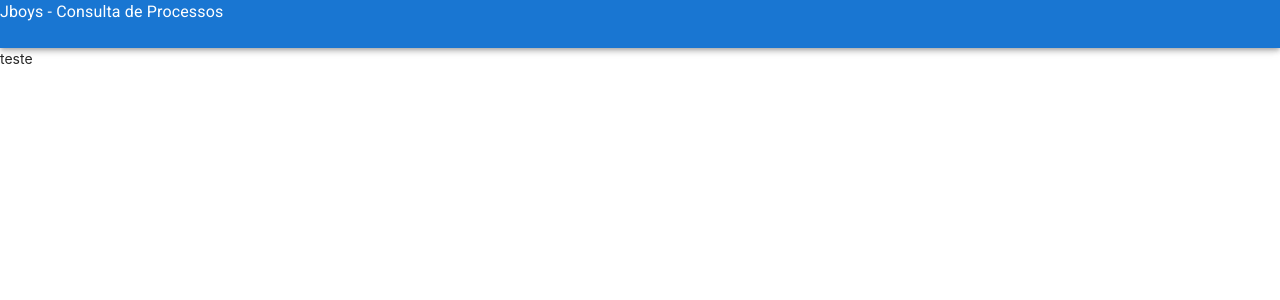
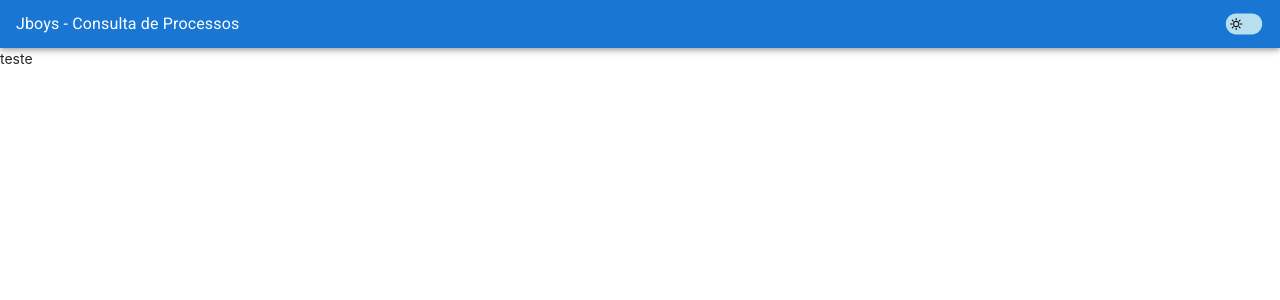
Before and after one commit to thaiscristinabertoldo/devinhouse-projeto-6, a React (Create React App) app in the folder Projetos/FrontEnd/front-projeto-6/: page / in a window 1280 px wide. Shown: the top 300 px of the page. Built offline with nearby package versions, Linux system fonts and the light colour scheme.

Commit message:
Creating the Dark Mode Button with Animation

```diff
--- a/Projetos/FrontEnd/front-projeto-6/package.json
+++ b/Projetos/FrontEnd/front-projeto-6/package.json
@@ -14,6 +14,7 @@
     "formik": "^2.2.9",
     "react": "^17.0.2",
     "react-dom": "^17.0.2",
+    "react-lottie": "^1.2.3",
     "react-router-dom": "^5.2.0",
     "react-scripts": "4.0.3",
     "web-vitals": "^1.0.1",
--- a/Projetos/FrontEnd/front-projeto-6/src/components/Header/Header.js
+++ b/Projetos/FrontEnd/front-projeto-6/src/components/Header/Header.js
@@ -1,11 +1,57 @@
+import { useState } from 'react';
 import { Typography } from '@material-ui/core';
-import { Spacing, StyledHeader } from './Header.styled';
+import Lottie from 'react-lottie';
+import animationData from './Animation.json';
+import {
+  StyledHeader,
+  Spacing,
+  AnimationButton,
+  AnimationGrid,
+} from './Header.styled';
 
 export function Header() {
+  const [animationDarkMode, setAnimationDarkMode] = useState({
+    isStopped: true,
+    isPaused: false,
+    direction: -1,
+  });
+  const defaultOptions = {
+    loop: false,
+    autoplay: false,
+    animationData: animationData,
+    rendererSettings: {
+      preserveAspectRatio: 'xMidYMid slice',
+    },
+  };
   return (
     <>
       <StyledHeader>
         <Typography>Jboys - Consulta de Processos</Typography>
+        <AnimationButton
+          onClick={() => {
+            const reverseAnimation = -1;
+            const normalAnimation = 1;
+            setAnimationDarkMode({
+              ...animationDarkMode,
+              isStopped: false,
+              direction:
+                animationDarkMode.direction === normalAnimation
+                  ? reverseAnimation
+                  : normalAnimation,
+            });
+          }}
+        >
+          <AnimationGrid>
+            <Lottie
+              options={defaultOptions}
+              height={50}
+              width={50}
+              direction={animationDarkMode.direction}
+              isStopped={animationDarkMode.isStopped}
+              isPaused={animationDarkMode.isPaused}
+            />
+          </AnimationGrid>
+        </AnimationButton>
       </StyledHeader>
       <Spacing />
     </>
--- a/Projetos/FrontEnd/front-projeto-6/src/components/Header/Header.styled.js
+++ b/Projetos/FrontEnd/front-projeto-6/src/components/Header/Header.styled.js
@@ -6,10 +6,34 @@ const headerHeight = 6;
 const StyledHeader = styled(AppBar)(({ theme }) => ({
   background: theme.palette.primary.main,
   height: theme.spacing(headerHeight),
+  display: 'flex',
+  flexDirection: 'row',
+  alignItems: 'center',
+  justifyContent: 'space-between',
+  padding: theme.spacing(2),
 }));
 
 const Spacing = styled('div')(({ theme }) => ({
   height: theme.spacing(headerHeight),
 }));
 
-export { StyledHeader, Spacing };
+const AnimationButton = styled('button')(({ theme }) => ({
+  width: '40px',
+  height: '30px',
+  display: 'flex',
+  alignItems: 'center',
+  justifyContent: 'center',
+  fontSize: '33px',
+  backgroundColor: 'transparent',
+  border: '0',
+  padding: '0',
+  cursor: 'pointer',
+  outline: '0',
+  borderRadius: '100%',
+}));
+
+const AnimationGrid = styled('div')(({ theme }) => ({
+  pointerEvents: 'none',
+}));
+
+export { StyledHeader, Spacing, AnimationButton, AnimationGrid };
```
Also changed, not shown: Projetos/FrontEnd/front-projeto-6/src/components/Header/Animation.json (added, +1 -0 lines).
